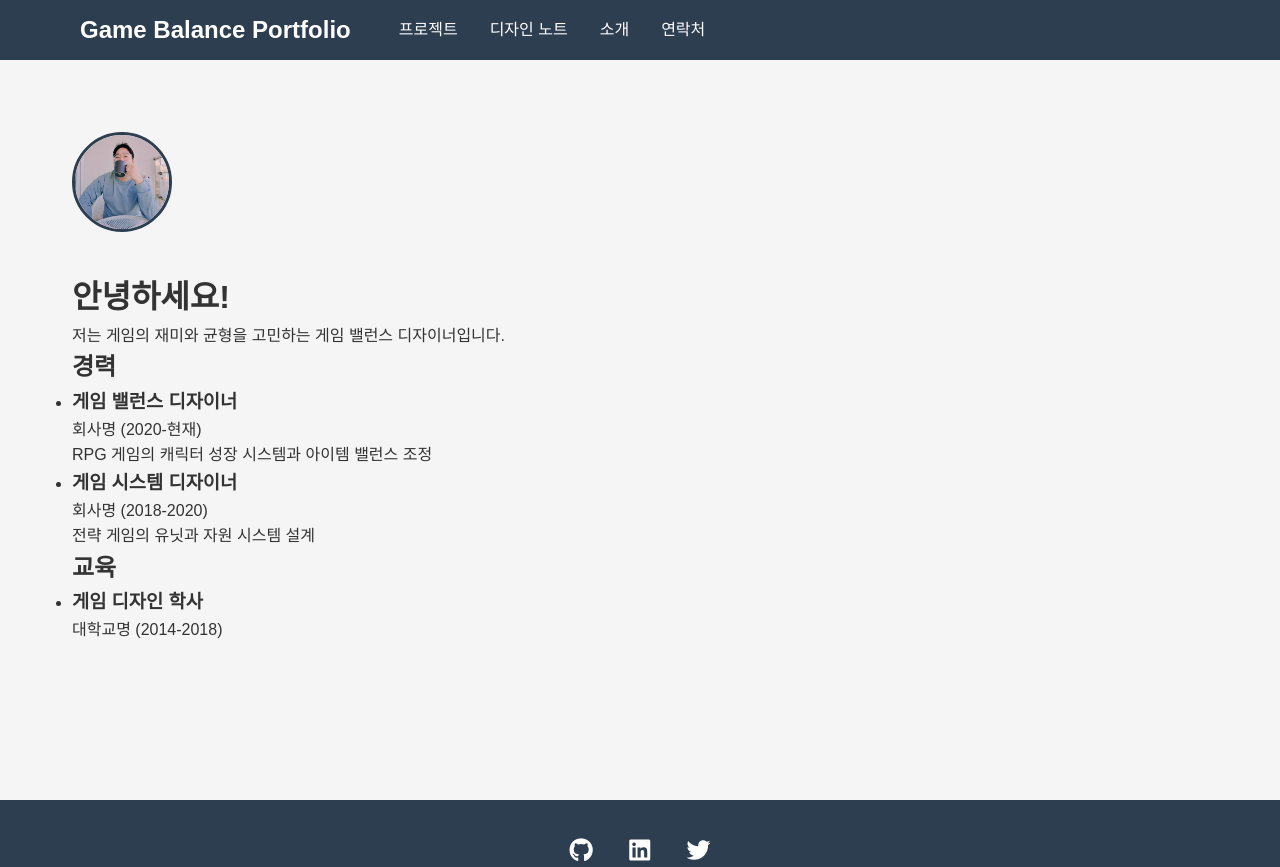
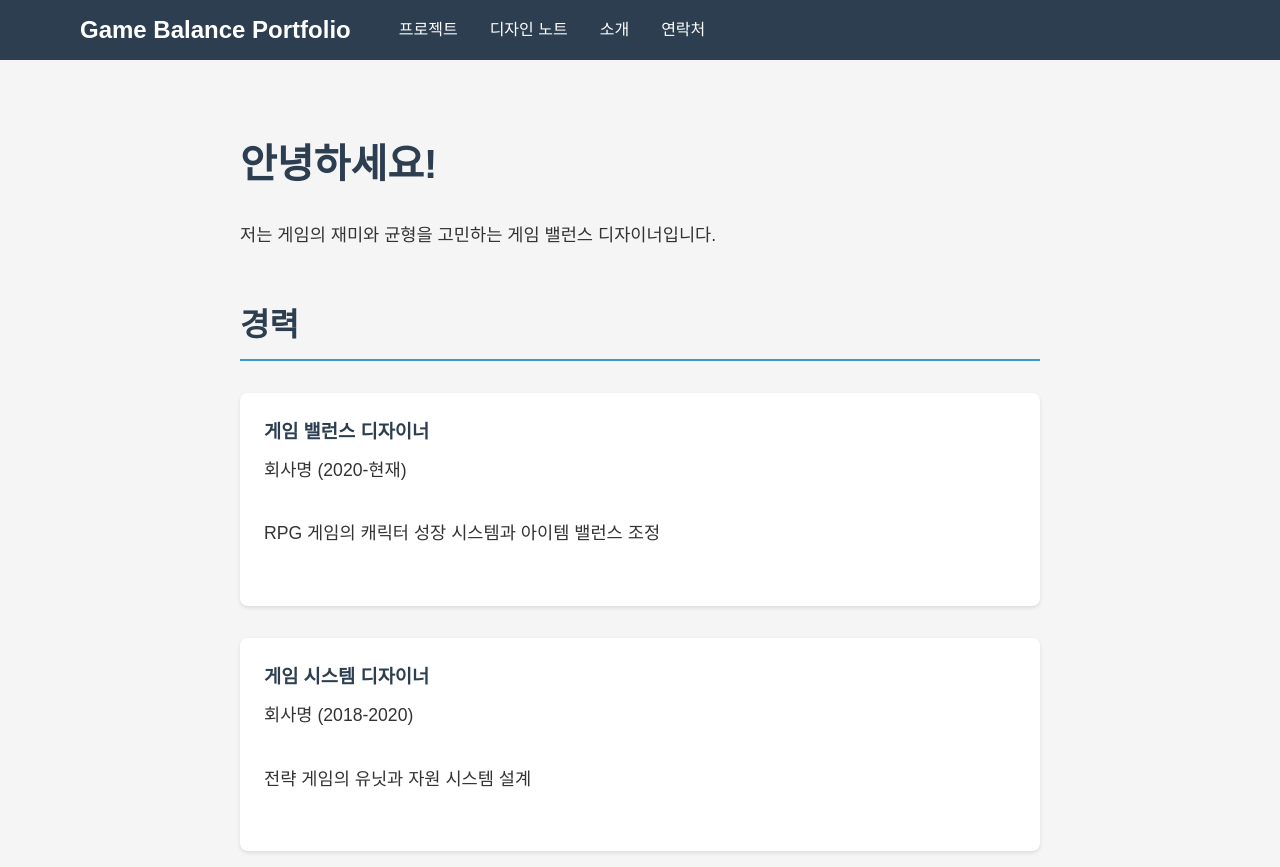
Before and after one commit to ddkerty/Hyunjin.github.io, a plain HTML site: page about.html in a window 1280 px wide. Shown: the top 867 px of the page. Drawn offline with Linux system fonts and the light colour scheme; a script that the page names is missing.

Commit message:
ㅁㄴㅇ

```diff
--- a/about.html
+++ b/about.html
@@ -27,7 +27,6 @@
 
     <main class="about-page">
         <div class="about-content">
-            <img src="images/profile.jpg" alt="프로필 사진" class="about-profile-img">
             <div class="about-text">
                 <h1>안녕하세요!</h1>
                 <p>저는 게임의 재미와 균형을 고민하는 게임 밸런스 디자이너입니다.</p>
--- a/css/styles.css
+++ b/css/styles.css
@@ -249,3 +249,62 @@ footer {
     margin: 0 auto;
     padding: 2rem;
 }
+
+/* about 페이지 스타일 */
+.about-page {
+    padding-top: 100px;
+    min-height: 100vh;
+    background-color: #f5f5f5;
+}
+
+.about-content {
+    max-width: 1200px;
+    margin: 0 auto;
+    padding: 2rem;
+}
+
+.about-text {
+    max-width: 800px;
+    margin: 0 auto;
+}
+
+.about-text h1 {
+    font-size: 2.5rem;
+    margin-bottom: 1.5rem;
+    color: #2c3e50;
+}
+
+.about-text p {
+    font-size: 1.1rem;
+    margin-bottom: 2rem;
+    line-height: 1.8;
+}
+
+.experience-list,
+.education-list {
+    list-style: none;
+    margin: 2rem 0;
+}
+
+.experience-list li,
+.education-list li {
+    margin-bottom: 2rem;
+    padding: 1.5rem;
+    background-color: #fff;
+    border-radius: 8px;
+    box-shadow: 0 2px 4px rgba(0,0,0,0.1);
+}
+
+.experience-list h3,
+.education-list h3 {
+    color: #2c3e50;
+    margin-bottom: 0.5rem;
+}
+
+.about-text h2 {
+    font-size: 2rem;
+    color: #2c3e50;
+    margin: 3rem 0 1.5rem;
+    padding-bottom: 0.5rem;
+    border-bottom: 2px solid #3498db;
+}
```
